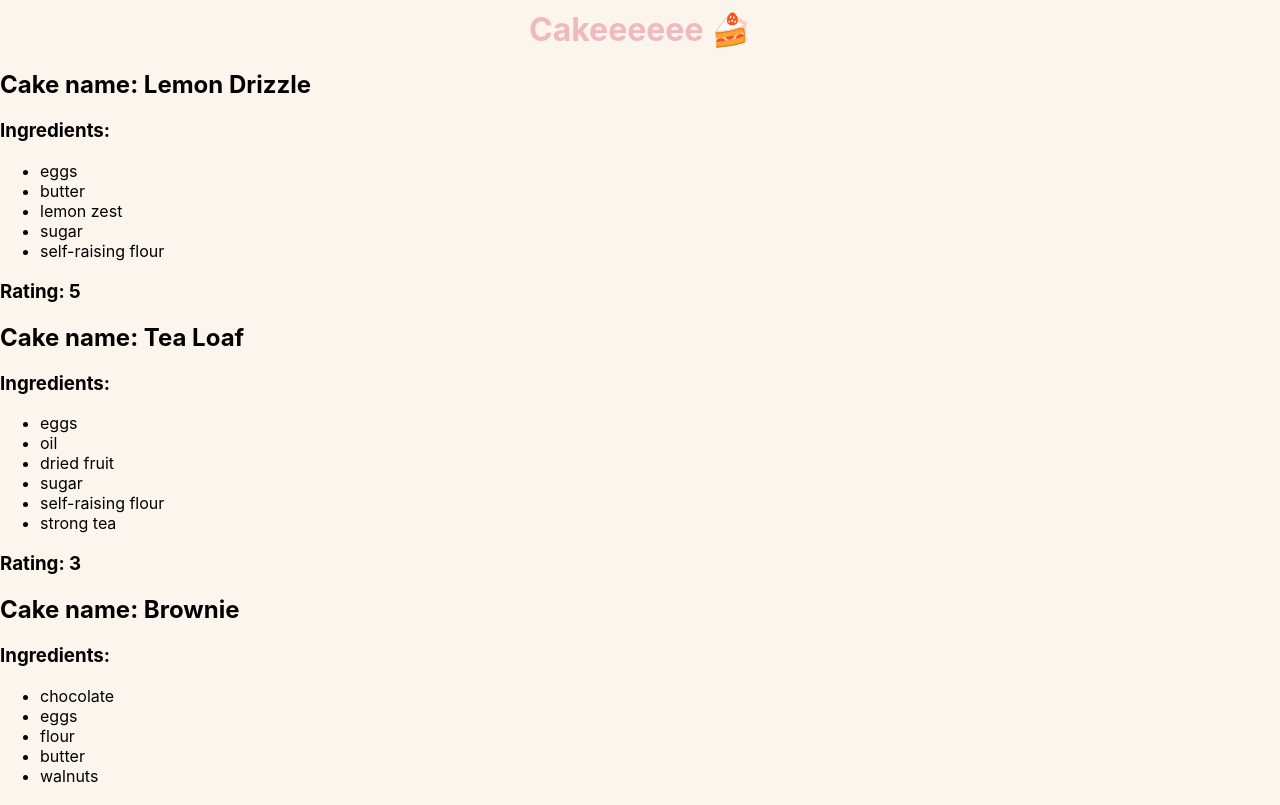
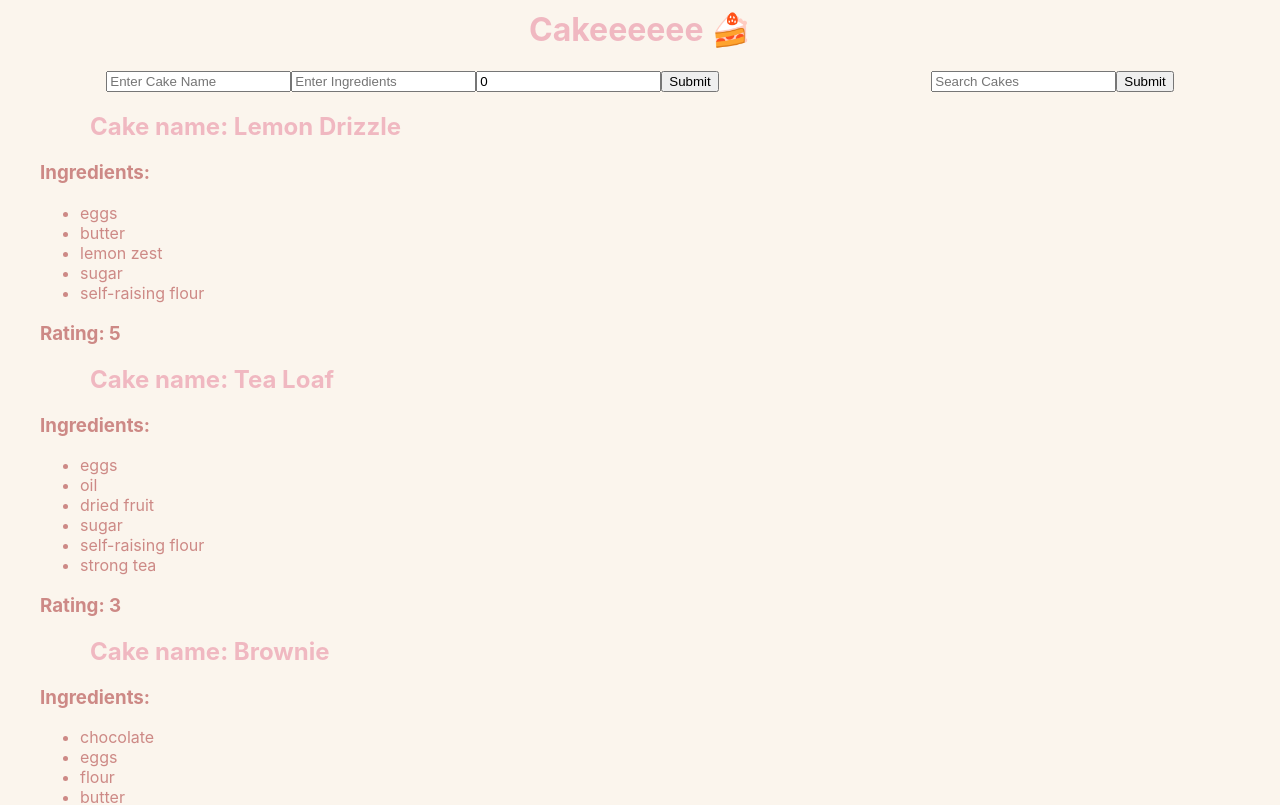
Before and after one commit to L1ly-42/Week08Day4_BakeryCont, a React (Create React App) app: page / in a window 1280 px wide. Shown: the top 805 px of the page. Built offline with nearby package versions, Linux system fonts and the light colour scheme.

Commit message:
Bakery.jsx styling done

```diff
--- a/src/component/Cake.css
+++ b/src/component/Cake.css
@@ -0,0 +1,3 @@
+    /* display:grid;
+    grid-template-columns: 1fr 1fr; */
+    /* gap: 10px; */
--- a/src/container/Bakery.css
+++ b/src/container/Bakery.css
@@ -0,0 +1,16 @@
+h2{
+    color: rgb(240, 184, 193);
+    padding-left: 50px;
+    width: 60%;
+}
+
+.cakeList{
+    padding-left: 40px;
+    margin: auto;
+    color: rgba(165, 42, 42, 0.531);
+}
+
+.forms{
+    display: flex;
+    justify-content: space-around;
+}
--- a/src/container/Bakery.jsx
+++ b/src/container/Bakery.jsx
@@ -65,9 +65,13 @@ const Bakery = () => {
 
     return (
         <>
-        {filtering()}
-        <CakeForm cakes = {cakes} addCake={addCake} />
-        <SearchForm cakes={cakes} filterCake={filterCake}/>
+        <div className="forms">
+            <CakeForm cakes = {cakes} addCake={addCake} />
+            <SearchForm cakes={cakes} filterCake={filterCake}/>
+        </div>
+        <div className= "cakeList">
+            {filtering()}
+        </div>
         </>
 
 
```
